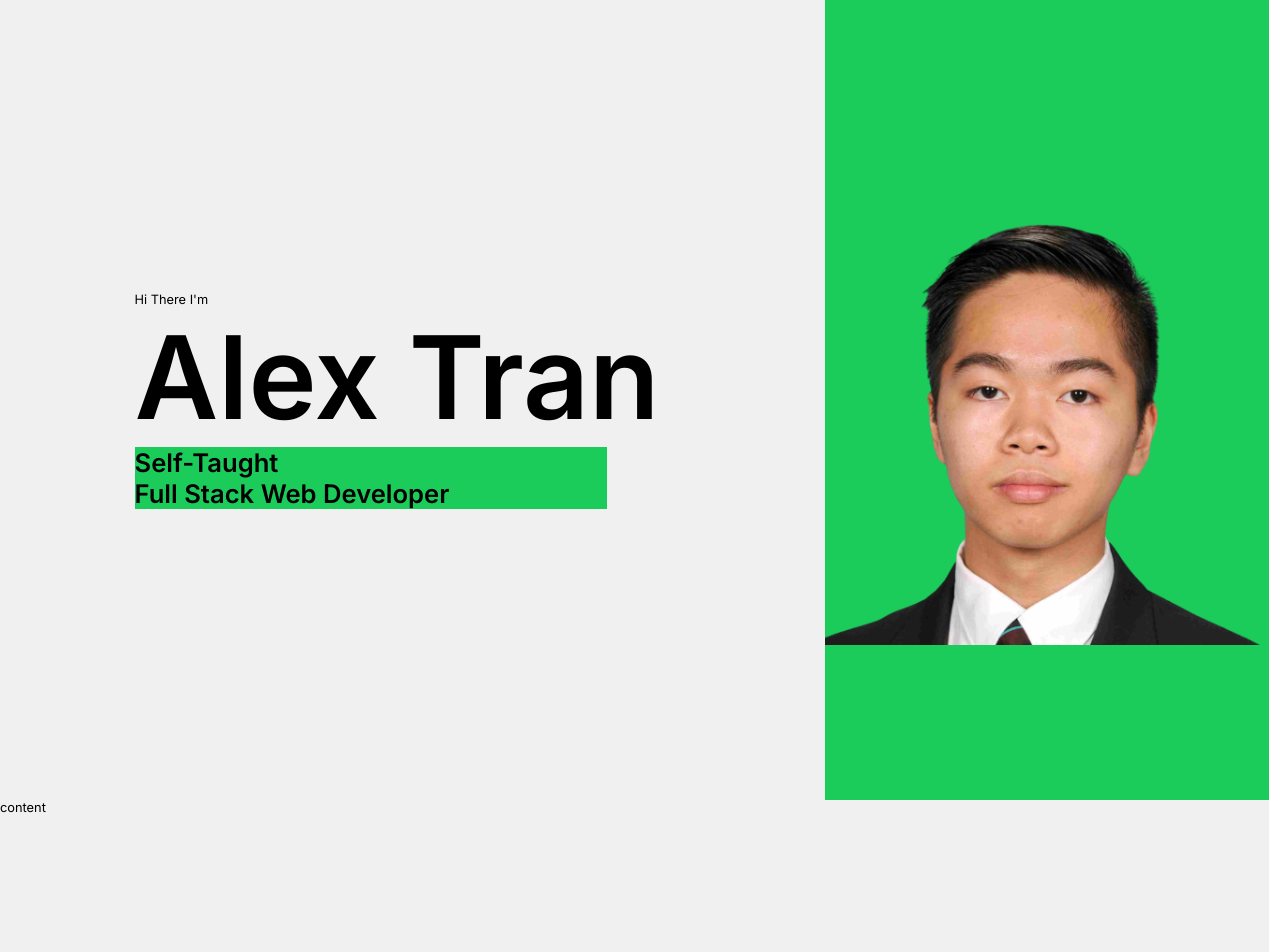
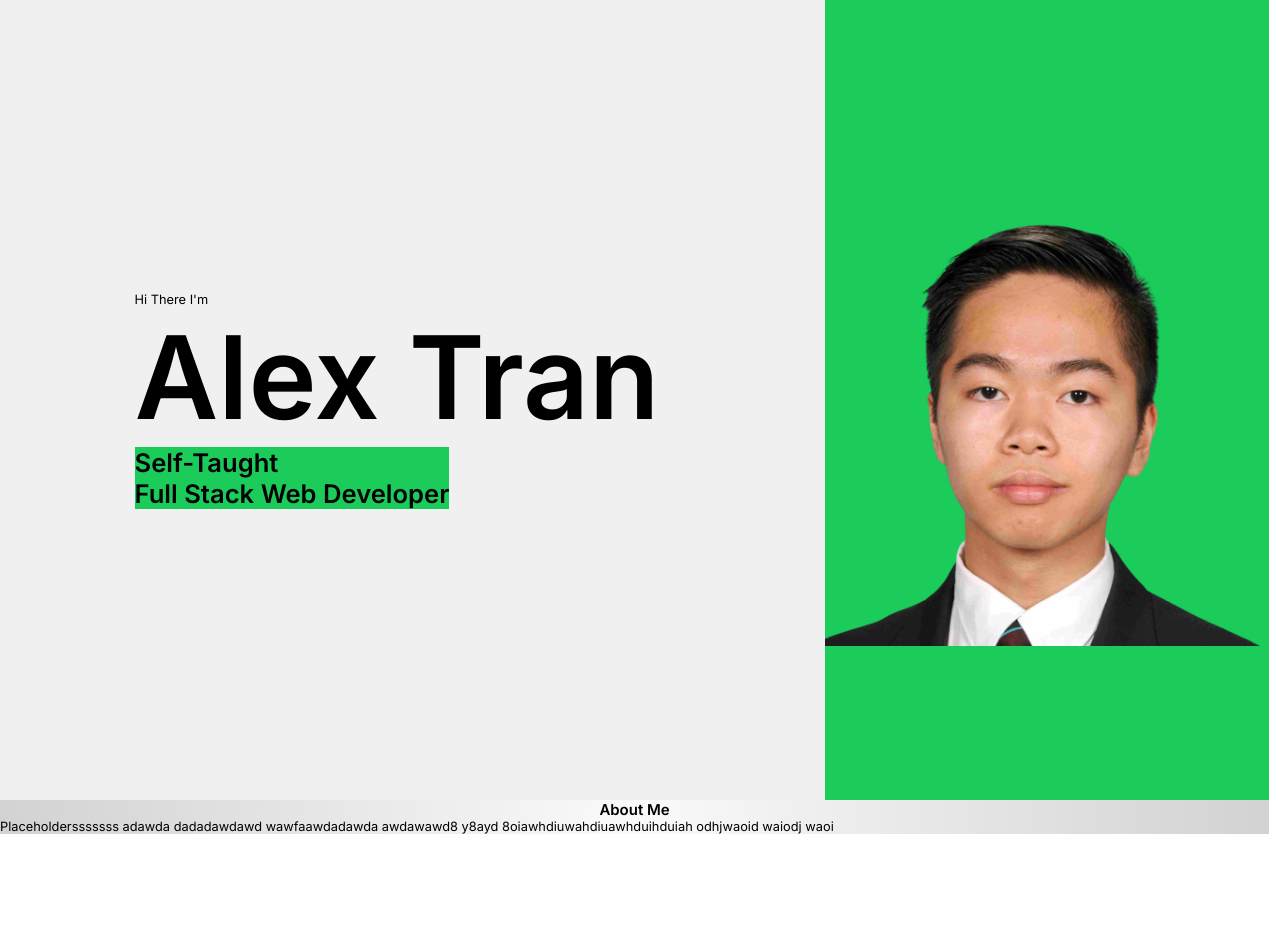
Before and after one commit to alexalextran/Portfolio-Website-5.0, a Next.js app: page / in a window 1280 px wide. Shown: the top 952 px of the page. After the commit the page ends 834 px from the top, so only its background shows below. Built offline with nearby package versions, Linux system fonts and the light colour scheme.

Commit message:
About me foundations

```diff
--- a/components/AboutMe.jsx
+++ b/components/AboutMe.jsx
@@ -4,7 +4,8 @@ import styles from "../styles/Sass/AboutMe.module.css"
 const AboutMe = () => {
     return (
         <section className={styles.section}>
-            content
+            <h1>About Me</h1>
+            <p>Placeholdersssssss adawda dadadawdawd wawfaawdadawda awdawawd8 y8ayd 8oiawhdiuwahdiuawhduihduiah odhjwaoid waiodj waoi</p>
         </section>
     );
 }
--- a/components/LandingPage.jsx
+++ b/components/LandingPage.jsx
@@ -18,11 +18,11 @@ const LandingPage = () => {
             </div>
 
             <div className={styles.rightLP}>
-
+            <Parallax opacity={[ 2.5, 0]}>
                 <div className={styles.image}>
                    <Image src={profilepic} className={styles.image} />
                 </div>
-
+                </Parallax>
             </div>
         </section>
     );
--- a/styles/Sass/AboutMe.module.css
+++ b/styles/Sass/AboutMe.module.css
@@ -1,6 +1,12 @@
 .section {
+  height: -webkit-fit-content;
+  height: -moz-fit-content;
+  height: fit-content;
   width: 99.14vw;
-  height: 100vh;
   font-size: 1vw;
-  background-color: rgb(240, 240, 240);
+  background: radial-gradient(circle, #fafafa 0, #d2d2d2 100%);
 }
+.section h1 {
+  margin: auto 0;
+  text-align: center;
+}
--- a/styles/Sass/AboutMe.module.scss
+++ b/styles/Sass/AboutMe.module.scss
@@ -1,7 +1,13 @@
 @import "./variables&functions";
 
 .section{
-    @include fullScreen;
+   height: fit-content;
+   width: 99.14vw;
     font-size: 1vw;
-    background-color: rgb(240,240,240);
+    background: radial-gradient(circle,#fafafa 0,#d2d2d2 100%);
+
+    h1{
+        margin: auto 0;\
+        Atext-align: center;
+    }
 }
--- a/styles/Sass/LandingPage.module.css
+++ b/styles/Sass/LandingPage.module.css
@@ -31,6 +31,9 @@
 }
 .section .leftLP h3 {
   font-size: 2em;
+  width: -webkit-fit-content;
+  width: -moz-fit-content;
+  width: fit-content;
   background-color: rgb(28, 204, 91);
 }
 .section .rightLP {
--- a/styles/Sass/LandingPage.module.scss
+++ b/styles/Sass/LandingPage.module.scss
@@ -26,6 +26,7 @@
         }
         h3{
             font-size: 2em;
+            width: fit-content;
             background-color: $green;
         }
 
```
